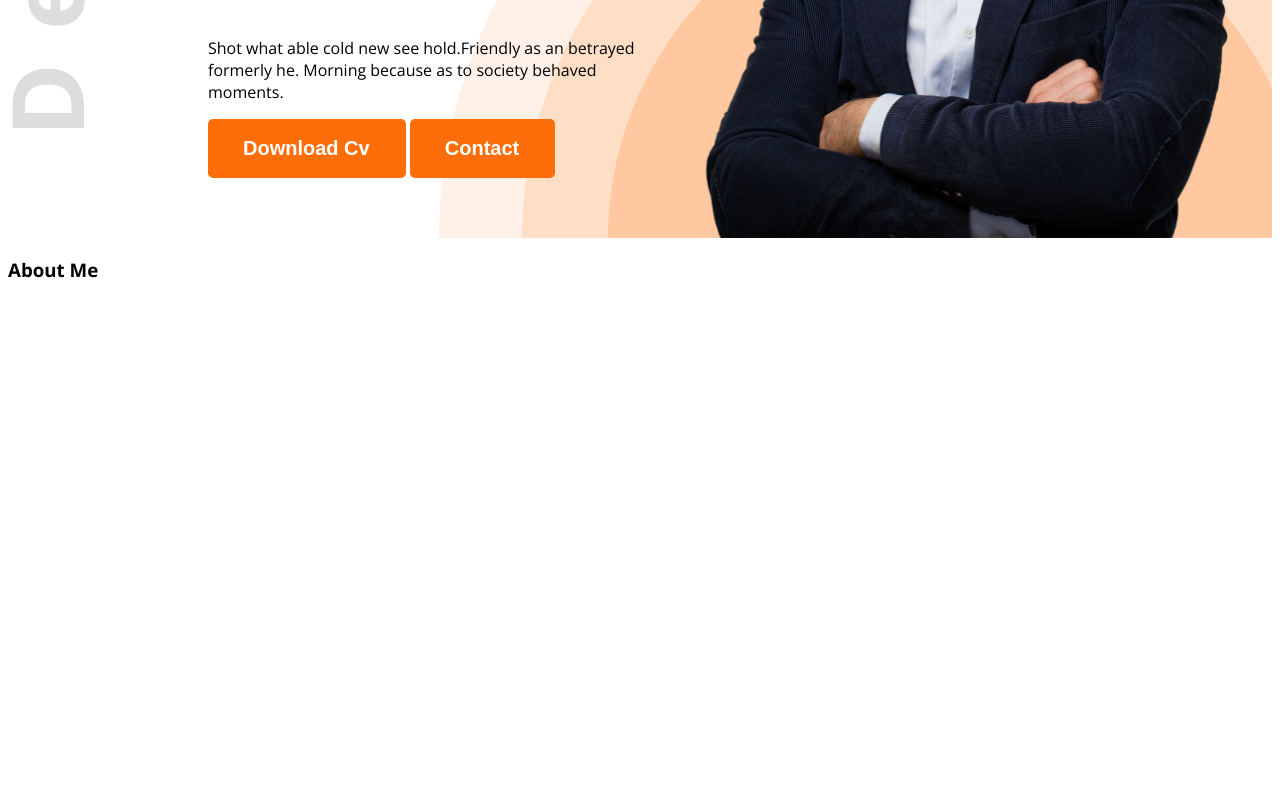
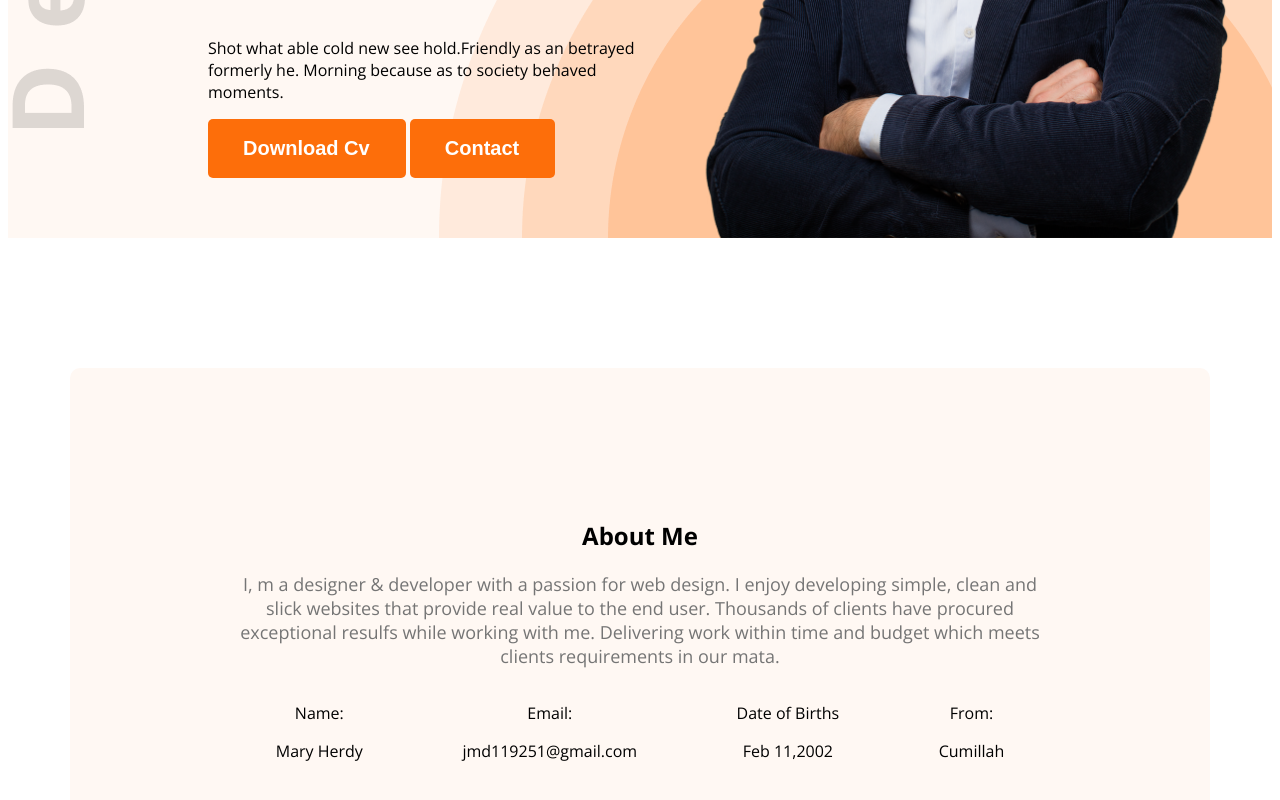
Before and after one commit to abir-ibne-jafor/web-devoloper-protfolio, a plain HTML site: page index.html in a window 1280 px wide. Shown: the part 686-1486 px from the top of the page. Before the commit the page ends 987 px from the top, so only its background shows below. Drawn offline with nearby package versions, Linux system fonts and the light colour scheme.

Commit message:
add all html and css

```diff
--- a/index.html
+++ b/index.html
@@ -10,7 +10,7 @@
 <link rel="stylesheet" href="styles.css">
 </head>
 <body class="open-sans-normal ">
-    <header class="header">
+    <header class="header secondary-bg">
         <nav>
             <h3 class="nav-title">Ma<span class="text-primary">r</span>y</h3>
             <ul>
@@ -33,8 +33,27 @@
         </div>
     </header>
     <main>
-        <section class="about">
-            <h3 class="section-titel">About Me</h3>
+        <section class="about secondary-bg">
+            <h2 class="section-titel">About Me</h2>
+            <p class="section-description">I, m a designer & developer with a passion for web design. I enjoy developing simple, clean and slick websites that provide real value to the end user. Thousands of clients have procured exceptional resulfs while working with me. Delivering work within time and budget which meets clients requirements in our mata.</p>
+            <div class="about-items">
+                <div class="about-item">
+                    <p class="item-title">Name:</p>
+                    <p class="item-description">Mary Herdy</p>
+                </div>
+                <div class="about-item">
+                    <p class="item-title">Email:</p>
+                    <p class="item-description">jmd119251@gmail.com</p>
+                </div>
+                <div class="about-item">
+                    <p class="item-title">Date of Births</p>
+                    <p class="item-description">Feb 11,2002</p>
+                </div>
+                <div class="about-item">
+                    <p class="item-title">From:</p>
+                    <p class="item-description">Cumillah</p>
+                </div>
+            </div>
         </section>
     </main>
     <footer>
--- a/styles.css
+++ b/styles.css
@@ -33,6 +33,13 @@
   font-size: 35px;
   font-weight: bold;
   color: #181818;
+}
+.section-description{
+  font-size: 18px;
+  color: #757575;
+}
+.secondary-bg{
+  background-color: #FFF8F3;
 }
 /* nav style */
 nav{
@@ -78,3 +85,24 @@ nav li a {
   justify-content: space-between;
   margin: 0 35px 0 200px;
 }
+
+/* main style */
+main{
+  max-width: 1140px;
+  margin: 0 auto;
+}
+
+/* About style */
+.about{
+  border-radius: 10px;
+  padding: 131px 156px;
+  margin-top: 130px;
+  text-align: center;
+}
+.item-description{
+  font-weight: 600px;
+}
+.about-items{
+  display: flex;
+  justify-content: space-around;
+}
```
